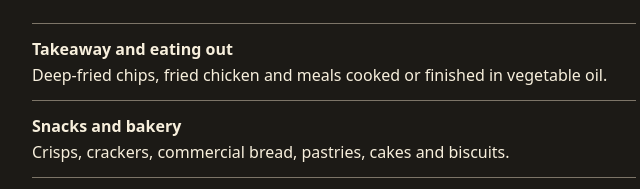
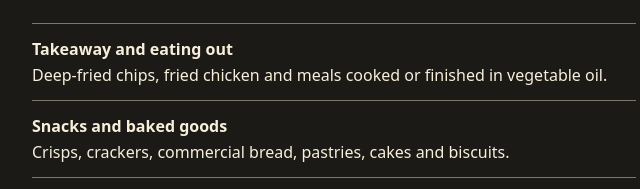
Before and after one commit to BrotherCreamy/oil-is-not-food-site, a plain HTML site: page index.html in a window 1280 px wide. Shown: the part 2166-2355 px from the top of the page, 48-688 px from the left. Drawn offline with Linux system fonts and the light colour scheme.

Commit message:
Rename snacks and baked goods category

```diff
--- a/index.html
+++ b/index.html
@@ -86,7 +86,7 @@
         <div class="label-grid">
           <ul class="checklist">
             <li><strong>Takeaway and eating out</strong><span>Deep-fried chips, fried chicken and meals cooked or finished in vegetable oil.</span></li>
-            <li><strong>Snacks and bakery</strong><span>Crisps, crackers, commercial bread, pastries, cakes and biscuits.</span></li>
+            <li><strong>Snacks and baked goods</strong><span>Crisps, crackers, commercial bread, pastries, cakes and biscuits.</span></li>
             <li><strong>Sauces and spreads</strong><span>Mayonnaise, ranch, creamy sauces, margarine, butter blends, oil-based spreads and dips.</span></li>
             <li><strong>Desserts and milky drinks</strong><span>Ice cream and frozen desserts, coffee creamers and non-dairy cream substitutes.</span></li>
             <li><strong>Pantry meals</strong><span>Instant noodles, including the seasoning sachets, and shelf-stable meal kits.</span></li>
```
